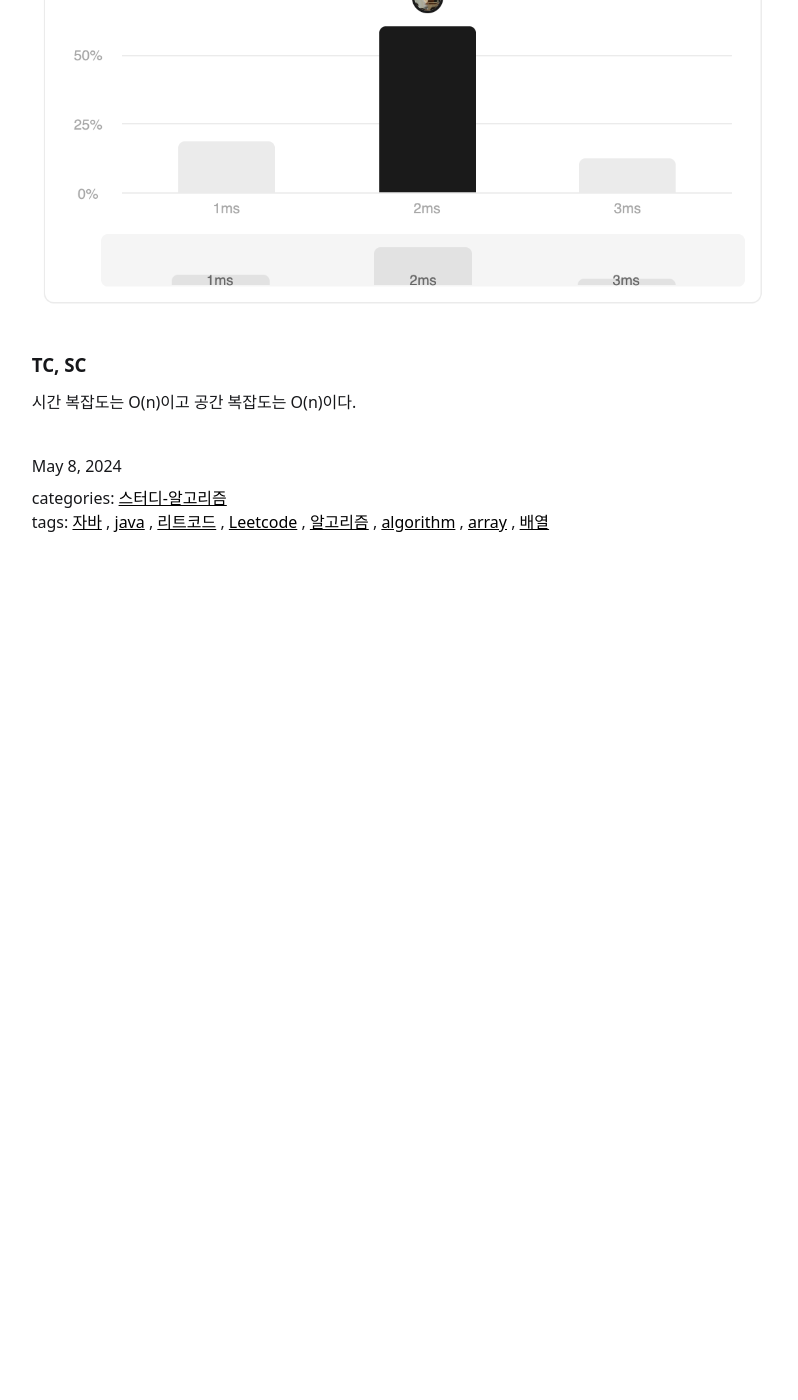
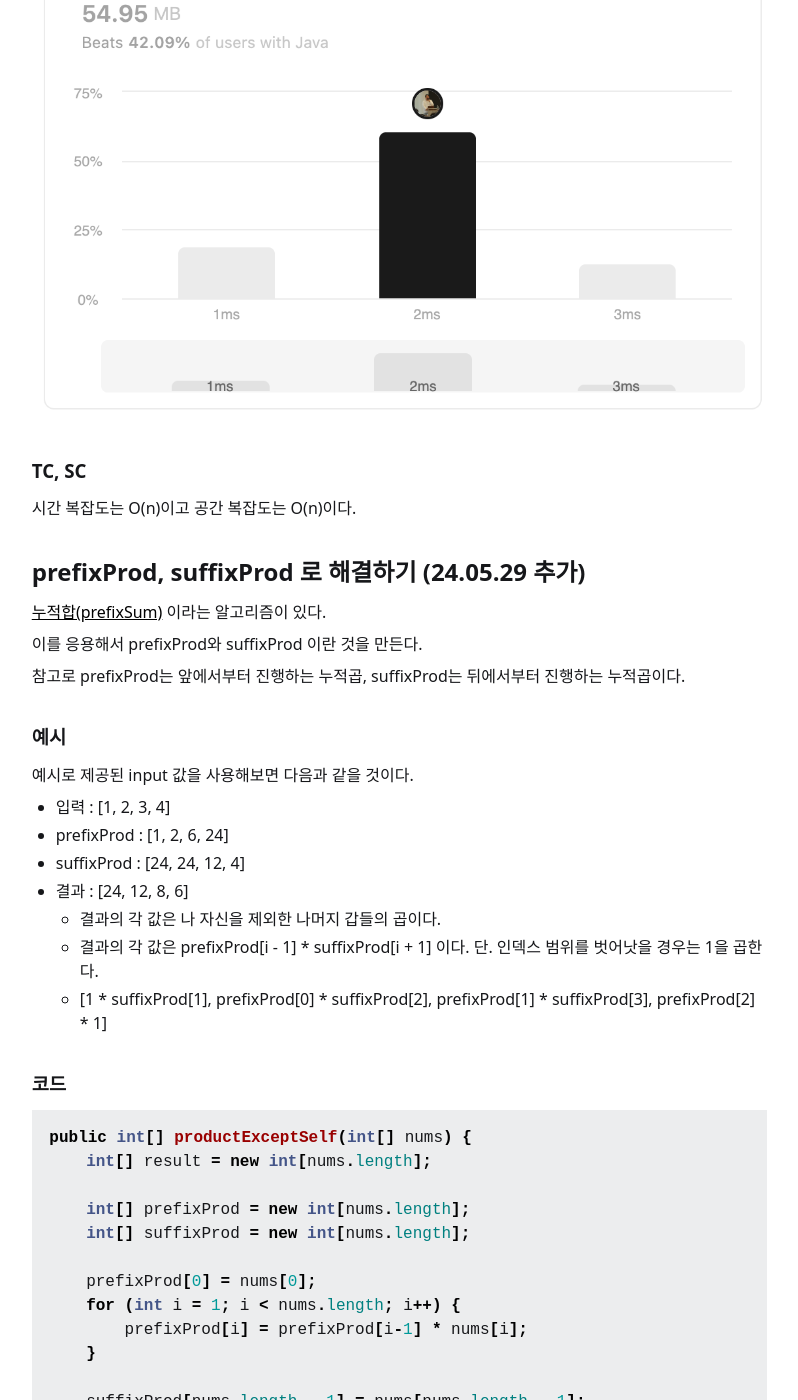
Before and after one commit to dev-jonghoonpark/algorithm-blog, a Jekyll site: the page built from _posts/2024-05-08-leetcode-238.md, in a window 1280 px wide and 1400 px high, scrolled down 4866 px. Shown: the whole window, without its empty margins (321-1119 px from the left). Built offline with Jekyll 4.4.1, drawn with Linux system fonts in a browser that asks for light colours; the table of contents is made by our own code; before the commit the page ends 5496 px from its top, so only the background shows below that; some of the changed text lies outside the part shown.

Commit message:
update post

````diff
--- a/_posts/2024-05-08-leetcode-238.md
+++ b/_posts/2024-05-08-leetcode-238.md
@@ -2,7 +2,20 @@
 layout: post
 title: (Leetcode) 238 - Product of Array Except Self
 categories: [스터디-알고리즘]
-tags: [자바, java, 리트코드, Leetcode, 알고리즘, algorithm, array, 배열]
+tags:
+  [
+    자바,
+    java,
+    리트코드,
+    Leetcode,
+    알고리즘,
+    algorithm,
+    array,
+    배열,
+    prefixSum,
+    prefixProd,
+    suffixProd,
+  ]
 date: 2024-05-08 19:30:00 +0900
 toc: true
 ---
@@ -164,3 +177,56 @@ public int[] productExceptSelf(int[] nums) {
 ### TC, SC
 
 시간 복잡도는 O(n)이고 공간 복잡도는 O(n)이다.
+
+## prefixProd, suffixProd 로 해결하기 (24.05.29 추가)
+
+[누적합(prefixSum)](https://en.wikipedia.org/wiki/Prefix_sum) 이라는 알고리즘이 있다.
+
+이를 응용해서 prefixProd와 suffixProd 이란 것을 만든다.
+
+참고로 prefixProd는 앞에서부터 진행하는 누적곱, suffixProd는 뒤에서부터 진행하는 누적곱이다.
+
+### 예시
+
+예시로 제공된 input 값을 사용해보면 다음과 같을 것이다.
+
+- 입력 : [1, 2, 3, 4]
+- prefixProd : [1, 2, 6, 24]
+- suffixProd : [24, 24, 12, 4]
+- 결과 : [24, 12, 8, 6]
+  - 결과의 각 값은 나 자신을 제외한 나머지 갑들의 곱이다.
+  - 결과의 각 값은 prefixProd[i - 1] \* suffixProd[i + 1] 이다. 단. 인덱스 범위를 벗어낫을 경우는 1을 곱한다.
+  - [1 \* suffixProd[1], prefixProd[0] \* suffixProd[2], prefixProd[1] \* suffixProd[3], prefixProd[2] \* 1]
+
+### 코드
+
+```java
+public int[] productExceptSelf(int[] nums) {
+    int[] result = new int[nums.length];
+
+    int[] prefixProd = new int[nums.length];
+    int[] suffixProd = new int[nums.length];
+
+    prefixProd[0] = nums[0];
+    for (int i = 1; i < nums.length; i++) {
+        prefixProd[i] = prefixProd[i-1] * nums[i];
+    }
+
+    suffixProd[nums.length - 1] = nums[nums.length - 1];
+    for (int i = nums.length - 2; i > -1; i--) {
+        suffixProd[i] = suffixProd[i + 1] * nums[i];
+    }
+
+    result[0] = suffixProd[1];
+    result[nums.length - 1] = prefixProd[nums.length - 2];
+    for (int i = 1; i < nums.length - 1; i++) {
+        result[i] = prefixProd[i - 1] * suffixProd[i + 1];
+    }
+
+    return result;
+}
+```
+
+### TC, SC
+
+시간 복잡도는 O(n)이고 공간 복잡도는 O(n)이다.
````
